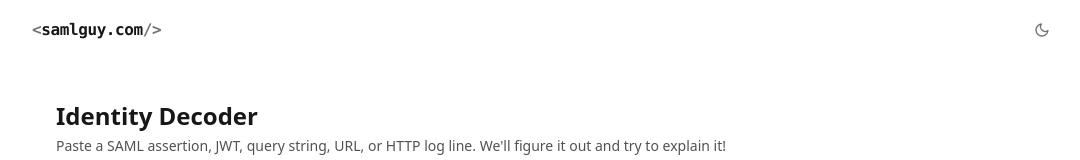
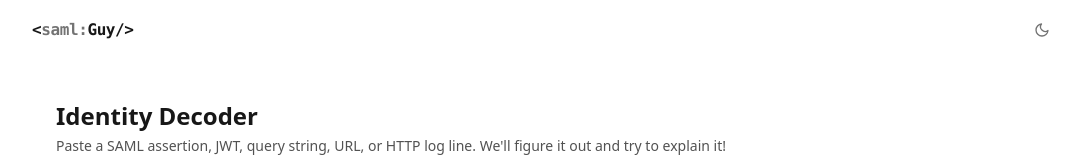
Before and after one commit to kellenmurphy/samlguy, a SvelteKit app: page / in a window 1280 px wide. Shown: the top 160 px of the page, without its empty margins (96-1176 px from the left). Built offline with nearby package versions, Linux system fonts and the light colour scheme.

Commit message:
fix(ui): update logo to <saml:Guy/> with white brackets

```diff
--- a/src/routes/+layout.svelte
+++ b/src/routes/+layout.svelte
@@ -41,13 +41,9 @@
 >
     <header class="px-6 py-4">
         <div class="mx-auto flex max-w-5xl items-center justify-between">
-            <a href="/" class="font-mono text-base font-semibold tracking-tight">
-                <span class="text-neutral-500 dark:text-neutral-500">&lt;</span>samlguy.com<span
-                    class="text-neutral-500 dark:text-neutral-500"
-                >
-                    /&gt;</span
-                >
-            </a>
+            <a href="/" class="font-mono text-base font-semibold tracking-tight"
+                >&lt;<span class="text-neutral-500 dark:text-neutral-500">saml:</span>Guy/&gt;</a
+            >
             <button
                 onclick={toggleTheme}
                 aria-label="Toggle theme"
```
